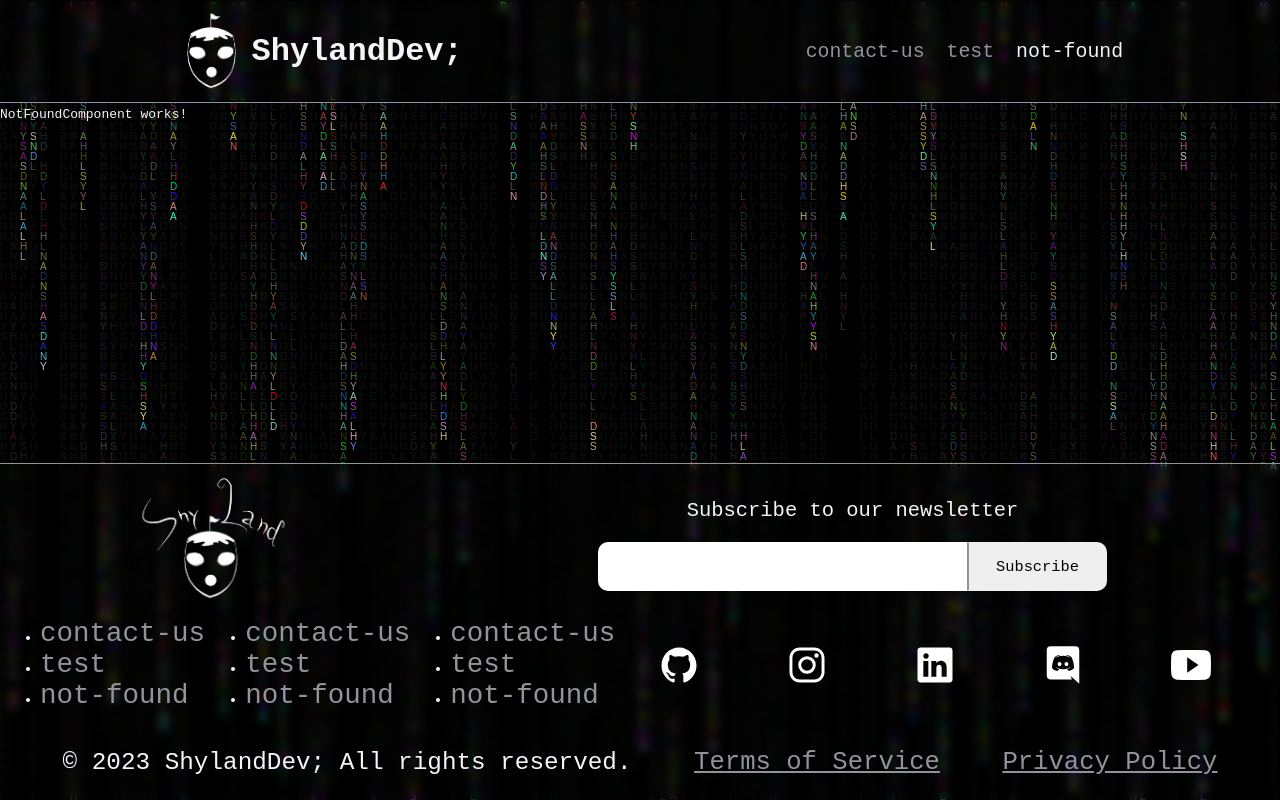
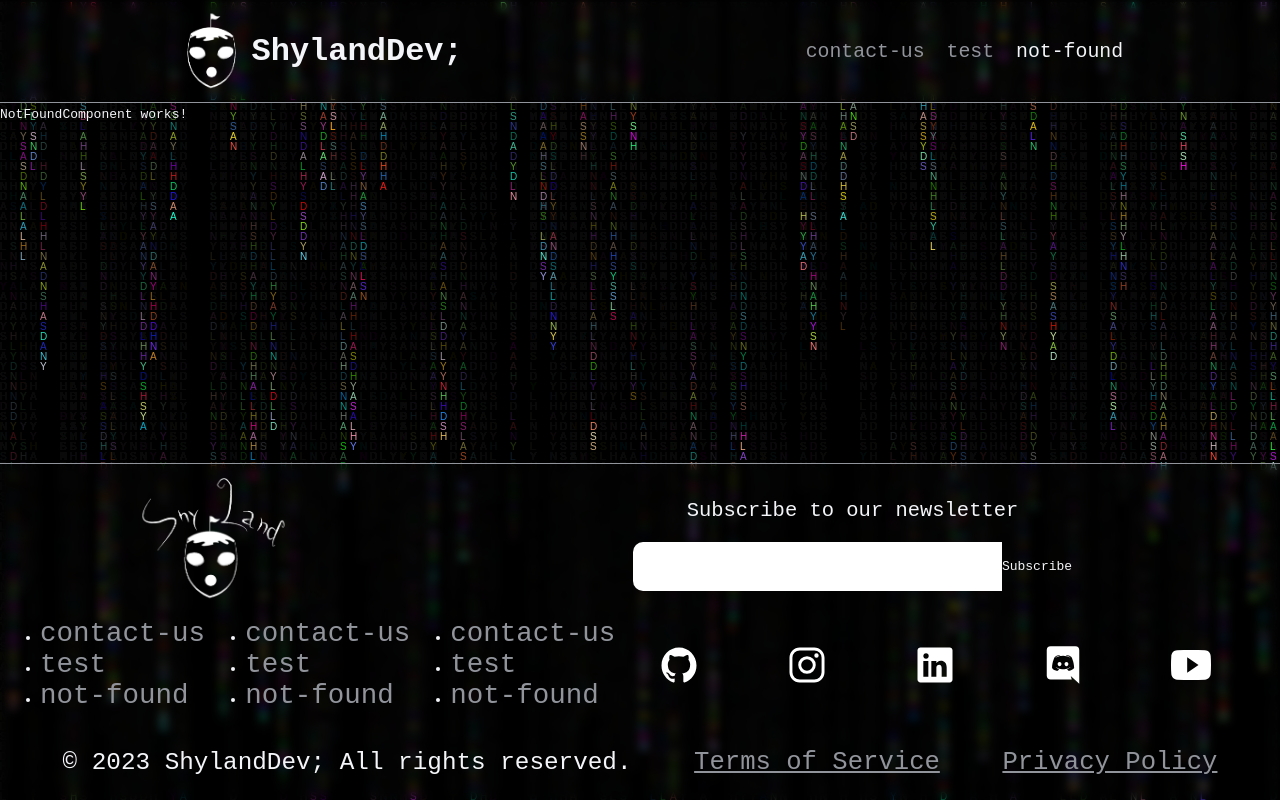
Before and after one commit to shyland-dev/shyland-dev.github.io, an Angular app: page /not-found in a window 1280 px wide. Built offline with nearby package versions, Linux system fonts and the light colour scheme.

Commit message:
pseudoButton

```diff
--- a/src/app/app.component.html
+++ b/src/app/app.component.html
@@ -4,6 +4,10 @@
   <div id="closeMenuTriggerDiv" (click)="toggleMenu()"></div>
 
   <div id="menu-wrapper">
+    <h1>Menu</h1>
+
+    <hr>
+
     <nav *ngIf="allPages != []">
       <a *ngFor="let page of allPages | keyvalue : defaultOrder" [attr.isActive]="currentPage == page.value['path']" (click)="redirectTo(page.value['path'], title)">{{page.value['path']}}</a>
     </nav>
@@ -37,7 +41,7 @@
         <div id="subscribeEmailDiv">
           <input type="email">
 
-          <button type="submit">Subscribe</button>
+          <div id="pseudoButton">Subscribe</div>
         </div>
       </div>
     </div>
```
